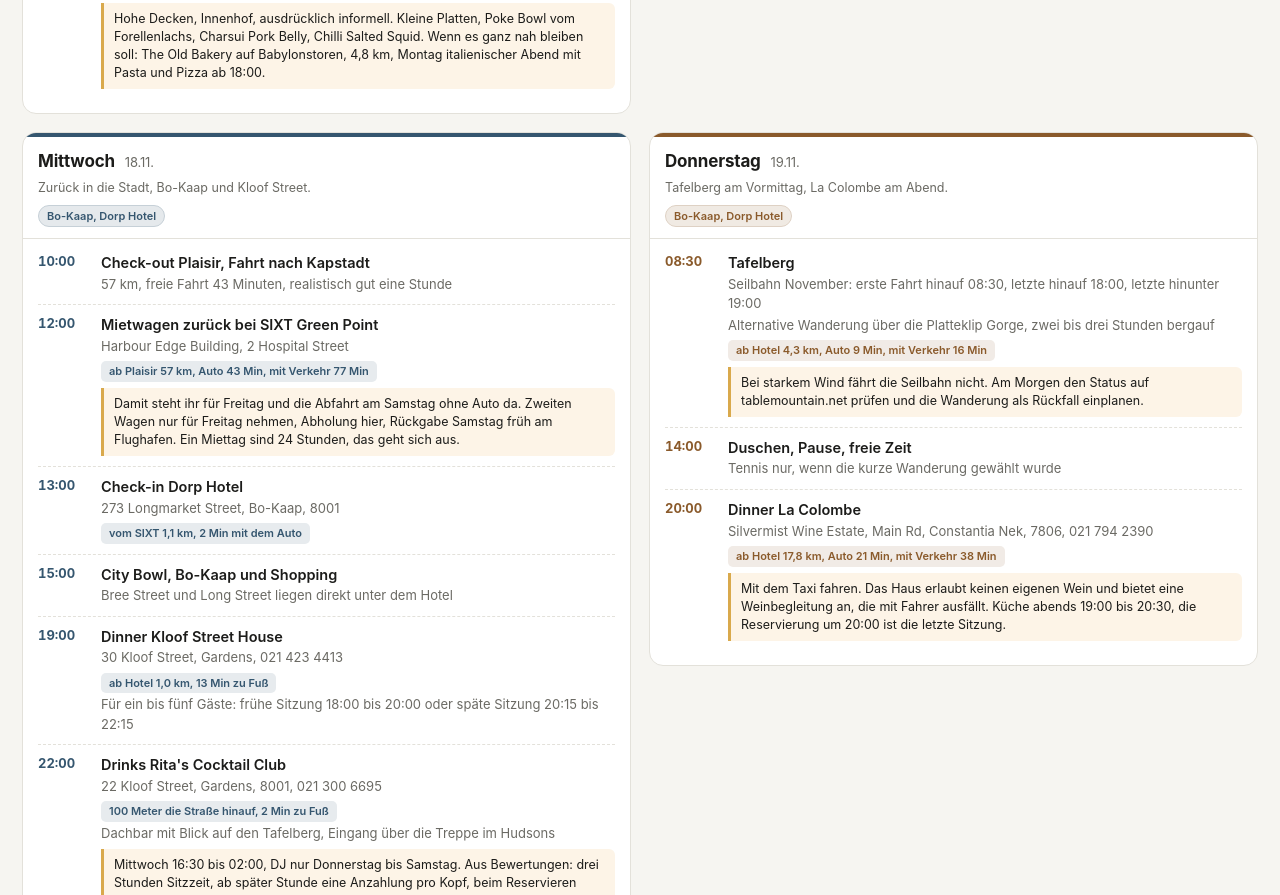
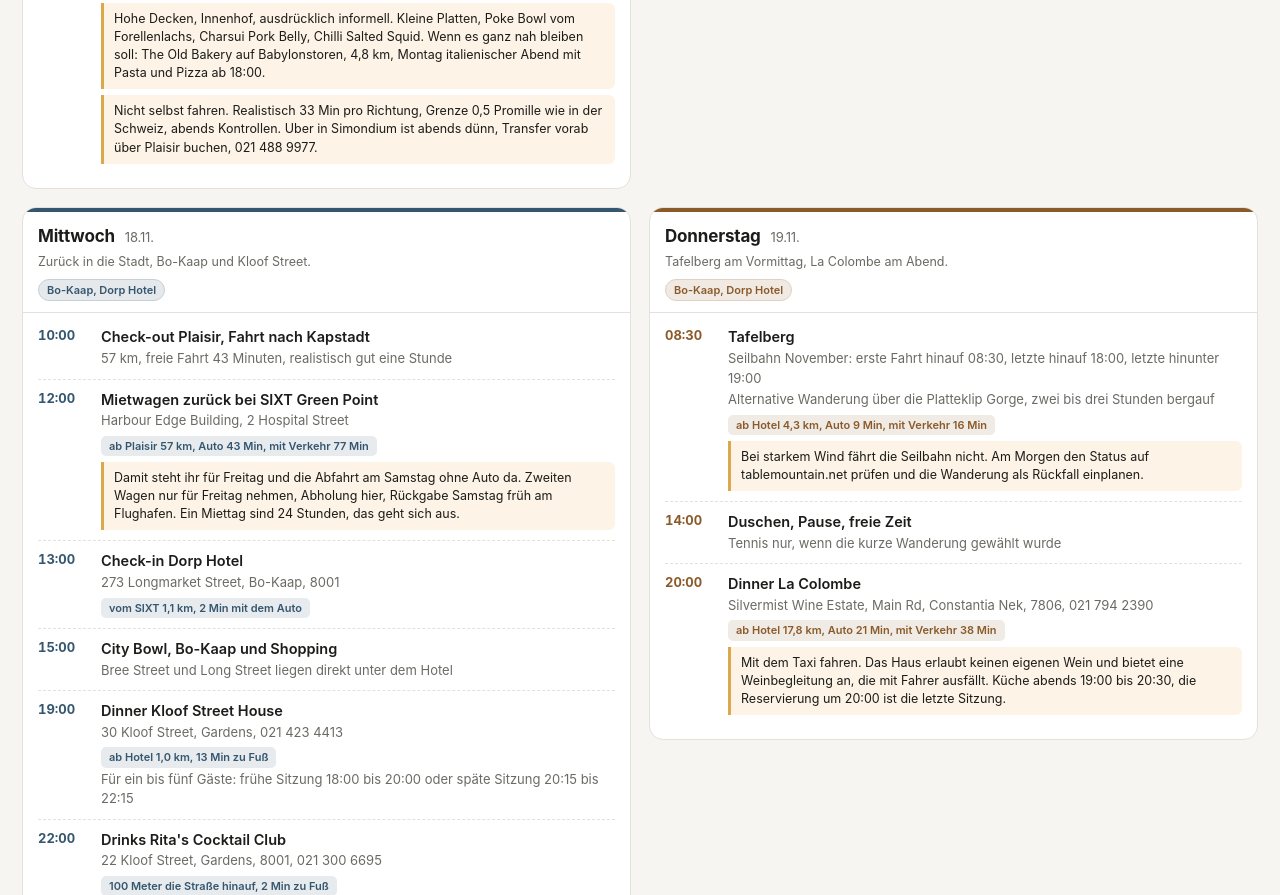
Before and after one commit to xiebo91/kapstadt-nov-2026, a plain HTML site: page index.html in a window 1280 px wide. Shown: the part 2048-2943 px from the top of the page. Drawn offline with Linux system fonts and the light colour scheme.

Commit message:
Hinweis Fahren und Trinken am 16.11.

```diff
--- a/index.html
+++ b/index.html
@@ -207,6 +207,7 @@
           <div class="leg">ab Plaisir 19,4 km, Auto 18 Min, mit Verkehr 33 Min</div>
           <div class="where">Montag 17:30 bis 20:30</div>
           <div class="note">Hohe Decken, Innenhof, ausdrücklich informell. Kleine Platten, Poke Bowl vom Forellenlachs, Charsui Pork Belly, Chilli Salted Squid. Wenn es ganz nah bleiben soll: The Old Bakery auf Babylonstoren, 4,8 km, Montag italienischer Abend mit Pasta und Pizza ab 18:00.</div>
+          <div class="note">Nicht selbst fahren. Realistisch 33 Min pro Richtung, Grenze 0,5 Promille wie in der Schweiz, abends Kontrollen. Uber in Simondium ist abends dünn, Transfer vorab über Plaisir buchen, 021 488 9977.</div>
         </div></div>
       </div>
     </div>
```
